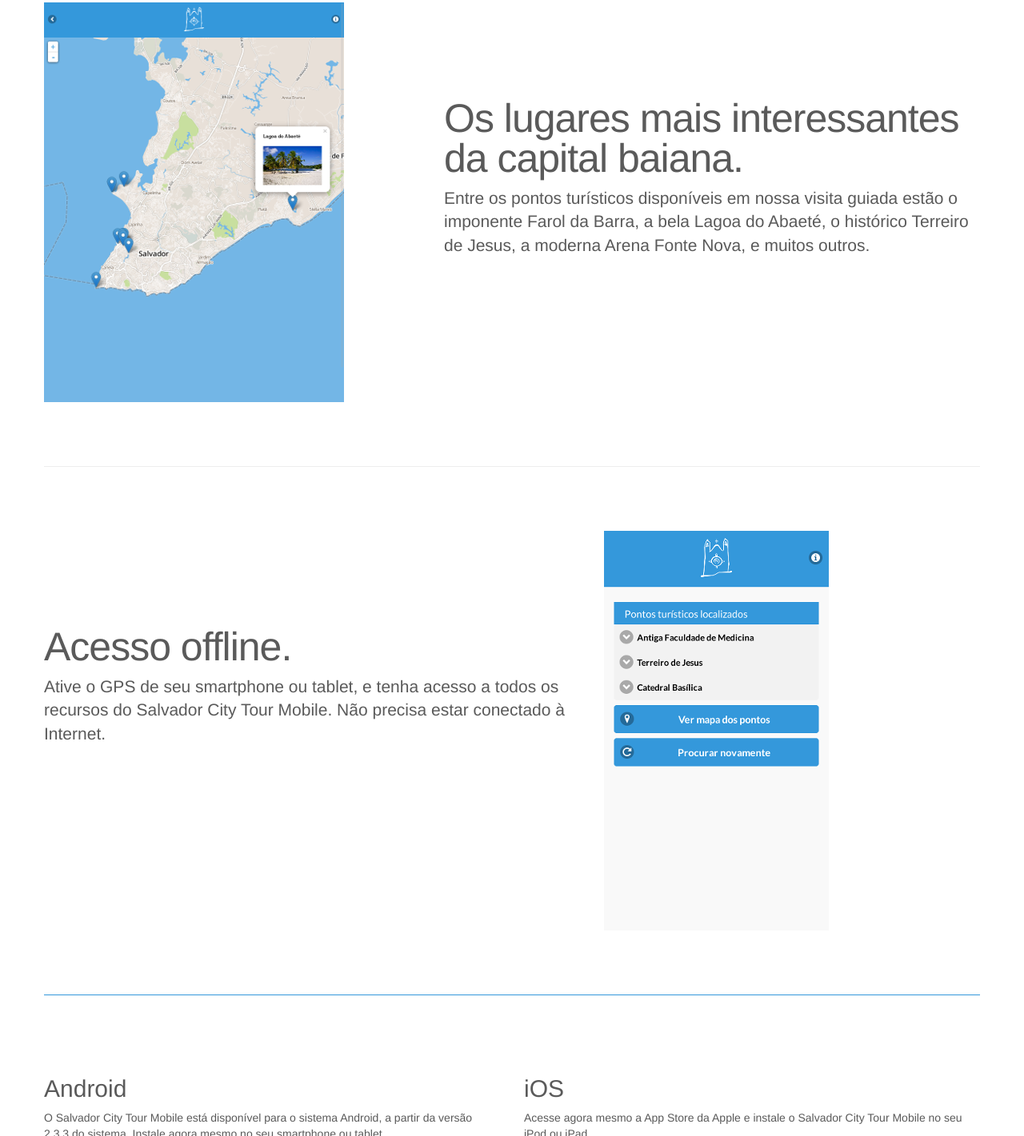
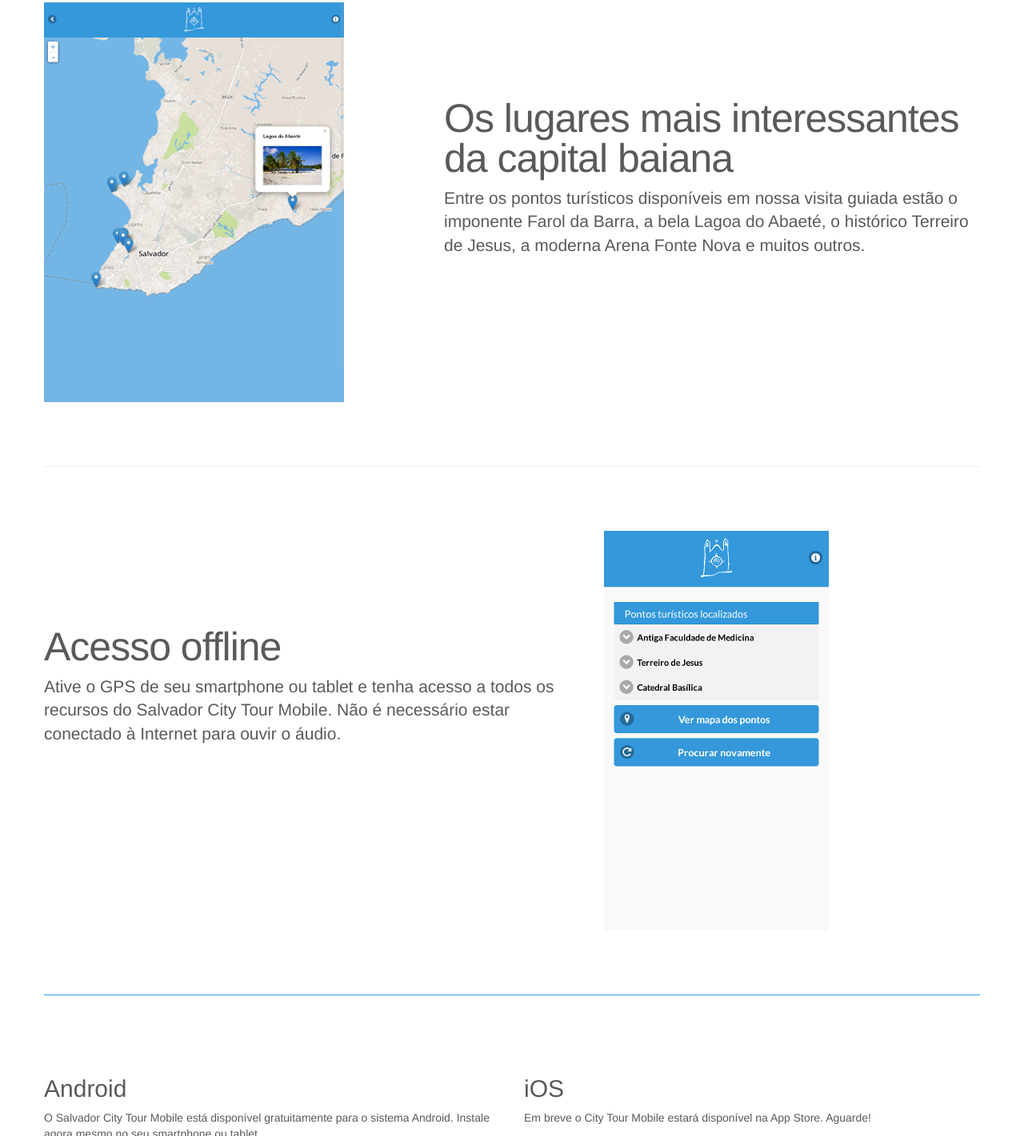
Before and after one commit to thalesbruno/citytourmobile_site, a plain HTML site: page index.html in a window 1280 px wide. Shown: the part 1379-2800 px from the top of the page at 80% size. Drawn offline with Linux system fonts and the light colour scheme.

Commit message:
melhorias no texto

```diff
--- a/index.html
+++ b/index.html
@@ -108,7 +108,7 @@
 
       <div class="row featurette">
         <div class="col-md-7">
-          <h2 class="featurette-heading">Faça um city tour por Salvador. <!-- <span class="text-muted">It'll blow your mind.</span> --></h2>
+          <h2 class="featurette-heading">Faça um city tour por Salvador <!-- <span class="text-muted">It'll blow your mind.</span> --></h2>
           <p class="lead">Quando você estiver dentro de um raio de 100 metros de distância de algum dos principais pontos turísticos da capital baiana, um áudio com conteúdo informativo-cultural sobre aquele ponto estará disponível no aplicativo.</p>
         </div>
         <div class="col-md-5">
@@ -123,8 +123,8 @@
           <img class="featurette-image img-responsive" src="static/images/screenshot2.png" alt="">
         </div>
         <div class="col-md-7">
-          <h2 class="featurette-heading">Os lugares mais interessantes da capital baiana. <!-- <span class="text-muted">See for yourself.</span> --></h2>
-          <p class="lead">Entre os pontos turísticos disponíveis em nossa visita guiada estão o imponente Farol da Barra, a bela Lagoa do Abaeté, o histórico Terreiro de Jesus, a moderna Arena Fonte Nova, e muitos outros.</p>
+          <h2 class="featurette-heading">Os lugares mais interessantes da capital baiana <!-- <span class="text-muted">See for yourself.</span> --></h2>
+          <p class="lead">Entre os pontos turísticos disponíveis em nossa visita guiada estão o imponente Farol da Barra, a bela Lagoa do Abaeté, o histórico Terreiro de Jesus, a moderna Arena Fonte Nova e muitos outros.</p>
         </div>
       </div>
 
@@ -132,8 +132,8 @@
 
       <div class="row featurette">
         <div class="col-md-7">
-          <h2 class="featurette-heading">Acesso offline. <!-- <span class="text-muted">Checkmate.</span> --></h2>
-          <p class="lead">Ative o GPS de seu smartphone ou tablet, e tenha acesso a todos os recursos do Salvador City Tour Mobile. Não precisa estar conectado à Internet.</p>
+          <h2 class="featurette-heading">Acesso offline <!-- <span class="text-muted">Checkmate.</span> --></h2>
+          <p class="lead">Ative o GPS de seu smartphone ou tablet e tenha acesso a todos os recursos do Salvador City Tour Mobile. Não é necessário estar conectado à Internet para ouvir o áudio.</p>
         </div>
         <div class="col-md-5">
           <img class="featurette-image img-responsive" src="static/images/screenshot3.png" alt="">
@@ -149,14 +149,15 @@
         <div class="col-lg-6">
           <!-- <img class="img-circle" data-src="holder.js/140x140" alt="Generic placeholder image"> -->
           <h2>Android</h2>
-          <p>O Salvador City Tour Mobile está disponível para o sistema Android, a partir da versão 2.3.3 do sistema. Instale agora mesmo no seu smartphone ou tablet.</p>
+          <p>O Salvador City Tour Mobile está disponível gratuitamente para o sistema Android. Instale agora mesmo no seu smartphone ou tablet.</p>
           <p><a href="https://play.google.com/store/apps/details?id=com.citytour.salvador"><img src="static/images/android.png" alt=""></a></p>
         </div><!-- /.col-lg-4 -->
         <div class="col-lg-6">
           <!-- <img class="img-circle" data-src="holder.js/140x140" alt="Generic placeholder image"> -->
           <h2>iOS</h2>
-          <p>Acesse agora mesmo a App Store da Apple e instale o Salvador City Tour Mobile no seu iPod ou iPad.</p>
-          <p><img src="static/images/apple.png" alt=""></p>
+          <p>Em breve o City Tour Mobile estará disponível na App Store. Aguarde!</p>
+          <!--<p>Acesse agora mesmo a App Store da Apple e instale o Salvador City Tour Mobile no seu iPhone ou iPad.</p> -->
+          <!--<p><img src="static/images/apple.png" alt=""></p> -->
         </div><!-- /.col-lg-4 -->
       </div><!-- /.row -->
 
```
